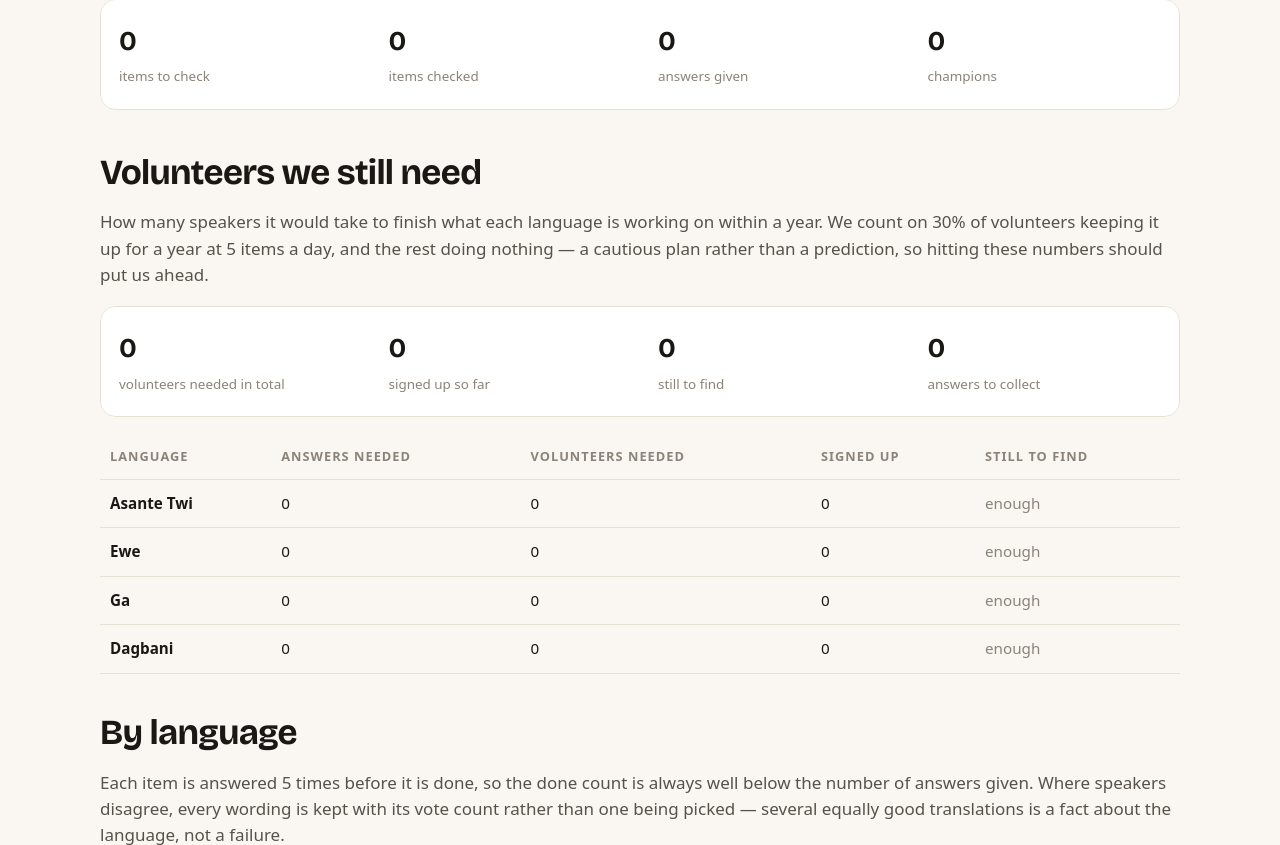
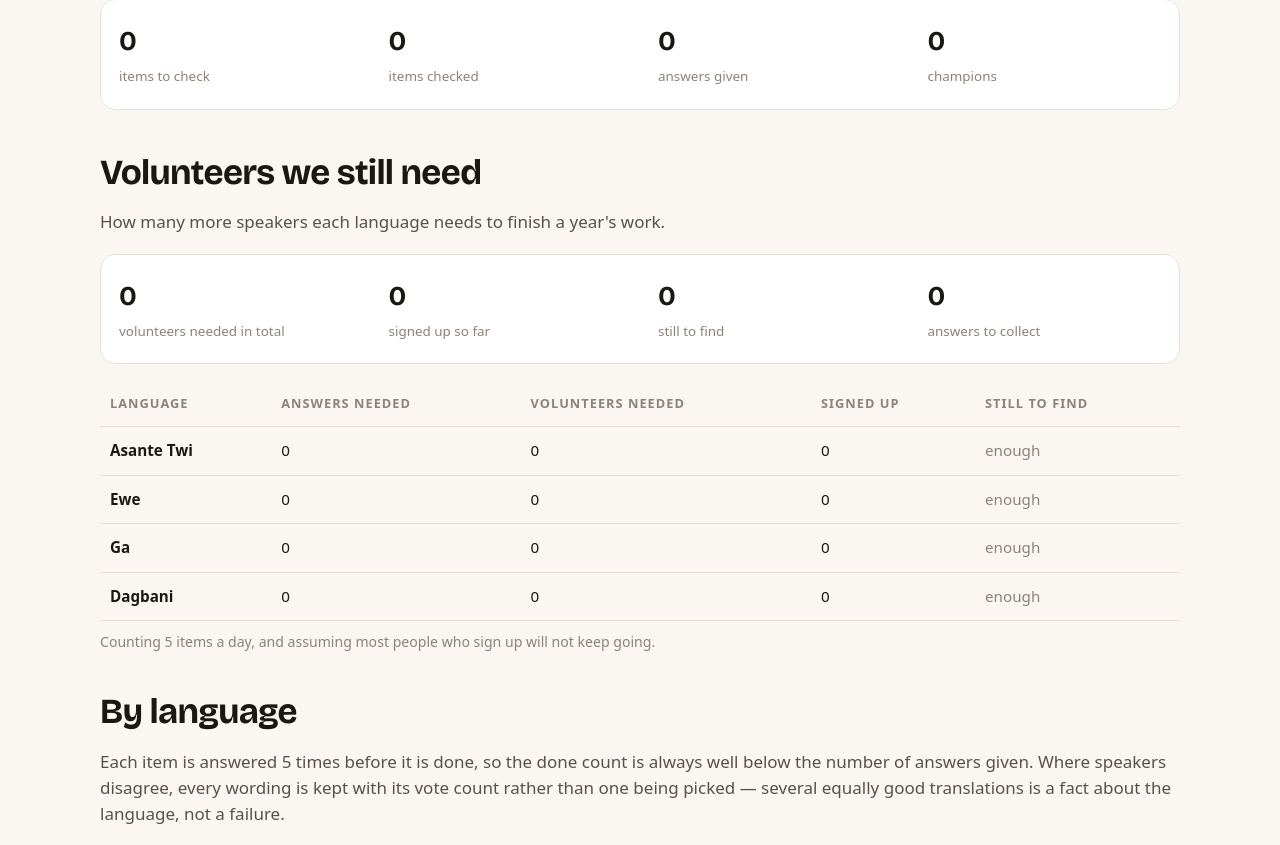
Before and after one commit to michsethowusu/SHOLA, a Flask app: page /stats in a window 1280 px wide. Shown: the part 221-1066 px from the top of the page. Run offline with Flask 3, Linux system fonts and the light colour scheme; data comes from the database, SQL or seed files in the repository; data that the repository does not hold is empty.

Commit message:
One sentence for the recruitment table
Still explaining the method to people who only wanted to read the table. The
percentage, "a cautious plan rather than a prediction", "should put us ahead" -
that is the language of a funding pitch, and nobody arriving at the progress
page asked for it.

The caption is now what the table is: how many more speakers each language
needs to finish a year's work. The assumption behind the number goes in small
text under the table, in plain words, where somebody who wants it will look.

Co-Authored-By: Claude Opus 5 (1M context) <noreply@anthropic.com>

```diff
--- a/shola/templates/stats.html
+++ b/shola/templates/stats.html
@@ -29,11 +29,7 @@
     <div style="margin-top:44px">
       <h2>Volunteers we still need</h2>
       <p class="muted">
-        How many speakers it would take to finish what each language is working
-        on within a year. We count on {{ (completion_rate * 100) | round | int }}%
-        of volunteers keeping it up for a year at {{ words_per_day }} items a
-        day, and the rest doing nothing — a cautious plan rather than a
-        prediction, so hitting these numbers should put us ahead.
+        How many more speakers each language needs to finish a year's work.
       </p>
 
       <div class="stat-strip" style="margin-top:18px">
@@ -83,6 +79,10 @@
           </tbody>
         </table>
       </div>
+      <p class="hint" style="margin-top:10px">
+        Counting {{ words_per_day }} items a day, and assuming most people who
+        sign up will not keep going.
+      </p>
     </div>
 
     <div style="margin-top:40px">
```
